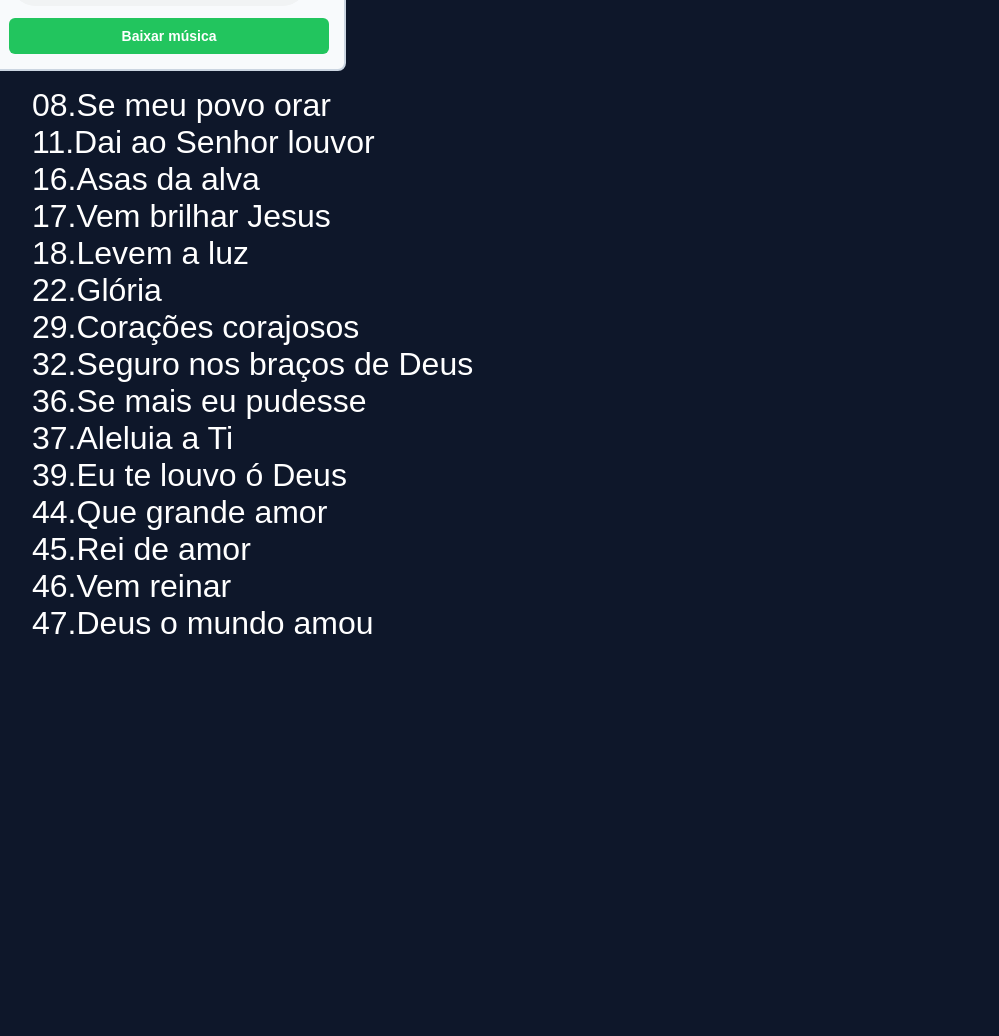
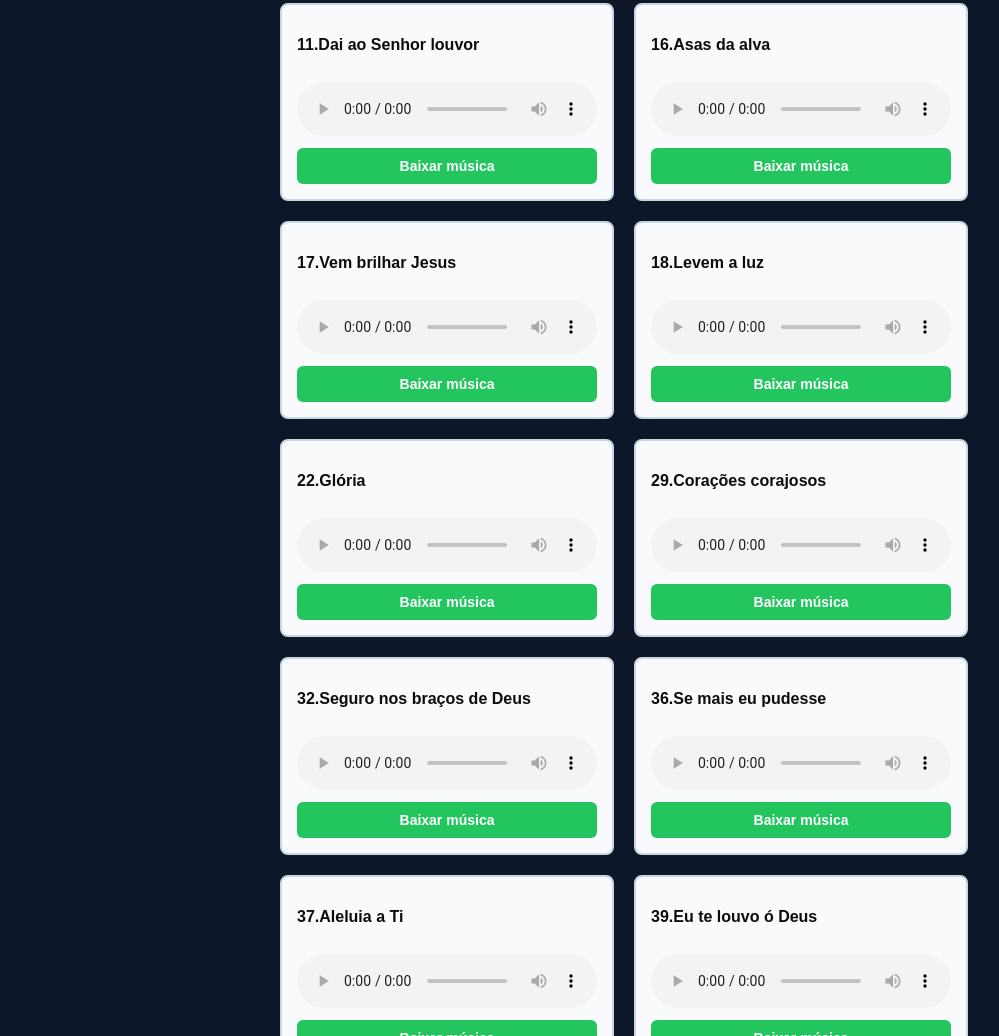
Before and after one commit to Daniel-Prates/coral, a plain HTML site: page playback.html in a window 1280 px wide. Shown: the part 321-1357 px from the top of the page, without its empty margins (16-1015 px from the left). Before the commit the page ends 979 px from the top, so only its background shows below. Drawn offline with Linux system fonts and the light colour scheme.

Commit message:
implementando melhor as caixas de musica

```diff
--- a/playback.html
+++ b/playback.html
@@ -1,61 +1,136 @@
-<!DOCTYPE html>
+<!doctype html>
 <html lang="en">
   <head>
-    <meta charset="UTF-8">
-    <meta name="viewport" content="width=device-width, initial-scale=1.0">
+    <meta charset="UTF-8" />
+    <meta name="viewport" content="width=device-width, initial-scale=1.0" />
     <title>Document</title>
   </head>
   <body>
-    <a href="index.html" class="voltar">VOLTAR</a>
+    <a href="index.html" class="botao-voltar">VOLTAR</a>
     <h1 class="titulo">PLAYBACK</h1>
+
+    <!-- Criação das DIVs com as músicas -->
+    <div class="container-principal">
       <div class="player-container">
         <h3 class="musica">7.Ao contemplar a rude cruz</h3>
         <audio src="#" controls></audio>
         <a href="#" download="#" class="botao-download">Baixar música</a>
       </div>
-<ul>
 
-    <li><a href="#">08.Se meu povo orar</a></li>
-    <li><a href="#">11.Dai ao Senhor louvor</a></li>
-    <li><a href="#">16.Asas da alva</a></li>
-    <li><a href="#">17.Vem brilhar Jesus</a></li>
-    <li><a href="#">18.Levem a luz</a></li>
-    <li><a href="#">22.Glória</a></li>
-    <li><a href="#">29.Corações corajosos</a></li>
-    <li><a href="#">32.Seguro nos braços de Deus</a></li>
-    <li><a href="#">36.Se mais eu pudesse</a></li>
-    <li><a href="#">37.Aleluia a Ti</a></li>
-    <li><a href="#">39.Eu te louvo ó Deus</a></li>
-    <li><a href="#">44.Que grande amor</a></li>
-    <li><a href="#">45.Rei de amor</a></li>
-    <li><a href="#">46.Vem reinar</a></li>
-    <li><a href="#">47.Deus o mundo amou</a></li>
-</ul>
+      <div class="player-container">
+        <h3 class="musica">08.Se meu povo orar</h3>
+        <audio src="#" controls></audio>
+        <a href="#" download="#" class="botao-download">Baixar música</a>
+      </div>
 
+      <div class="player-container">
+        <h3 class="musica">11.Dai ao Senhor louvor</h3>
+        <audio src="#" controls></audio>
+        <a href="#" download="#" class="botao-download">Baixar música</a>
+      </div>
+
+      <div class="player-container">
+        <h3 class="musica">16.Asas da alva</h3>
+        <audio src="#" controls></audio>
+        <a href="#" download="#" class="botao-download">Baixar música</a>
+      </div>
+
+      <div class="player-container">
+        <h3 class="musica">17.Vem brilhar Jesus</h3>
+        <audio src="#" controls></audio>
+        <a href="#" download="#" class="botao-download">Baixar música</a>
+      </div>
+
+      <div class="player-container">
+        <h3 class="musica">18.Levem a luz</h3>
+        <audio src="#" controls></audio>
+        <a href="#" download="#" class="botao-download">Baixar música</a>
+      </div>
+
+      <div class="player-container">
+        <h3 class="musica">22.Glória</h3>
+        <audio src="#" controls></audio>
+        <a href="#" download="#" class="botao-download">Baixar música</a>
+      </div>
+
+      <div class="player-container">
+        <h3 class="musica">29.Corações corajosos</h3>
+        <audio src="#" controls></audio>
+        <a href="#" download="#" class="botao-download">Baixar música</a>
+      </div>
+
+      <div class="player-container">
+        <h3 class="musica">32.Seguro nos braços de Deus</h3>
+        <audio src="#" controls></audio>
+        <a href="#" download="#" class="botao-download">Baixar música</a>
+      </div>
+
+      <div class="player-container">
+        <h3 class="musica">36.Se mais eu pudesse</h3>
+        <audio src="#" controls></audio>
+        <a href="#" download="#" class="botao-download">Baixar música</a>
+      </div>
+
+      <div class="player-container">
+        <h3 class="musica">37.Aleluia a Ti</h3>
+        <audio src="#" controls></audio>
+        <a href="#" download="#" class="botao-download">Baixar música</a>
+      </div>
+
+      <div class="player-container">
+        <h3 class="musica">39.Eu te louvo ó Deus</h3>
+        <audio src="#" controls></audio>
+        <a href="#" download="#" class="botao-download">Baixar música</a>
+      </div>
+
+      <div class="player-container">
+        <h3 class="musica">44.Que grande amor</h3>
+        <audio src="#" controls></audio>
+        <a href="#" download="#" class="botao-download">Baixar música</a>
+      </div>
+
+      <div class="player-container">
+        <h3 class="musica">45.Rei de amor</h3>
+        <audio src="#" controls></audio>
+        <a href="#" download="#" class="botao-download">Baixar música</a>
+      </div>
+
+      <div class="player-container">
+        <h3 class="musica">46.Vem reinar</h3>
+        <audio src="#" controls></audio>
+        <a href="#" download="#" class="botao-download">Baixar música</a>
+      </div>
+
+      <div class="player-container">
+        <h3 class="musica">47.Deus o mundo amou</h3>
+        <audio src="#" controls></audio>
+        <a href="#" download="#" class="botao-download">Baixar música</a>
+      </div>
+    </div>
   </body>
   <style>
-    body{
-        background-color: #0E172A;
+    body {
+      background-color: #0e172a;
     }
-    a{
+    .container-principal {
+      display: grid;
+      grid-template-columns: auto auto;
+      justify-content: center;
+      align-content: center;
+      gap: 20px;
+    }
+    a {
       font-family: Arial, Helvetica, sans-serif;
       color: #fff;
       text-decoration: none;
     }
-    li a{
-        font-size: 2rem;
-    }
-    li{
-        text-decoration: none;
-        list-style-type: none;
-    }
-    .musica{
-        font-size: 2rem;
+    .musica {
+      font-size: 1rem;
       font-family: Arial, Helvetica, sans-serif;
       color: #0c0c0c;
       text-decoration: none;
     }
-    .voltar{
+    .botao-voltar {
       font-family: Arial, Helvetica, sans-serif;
       color: #0c0c0c;
       background-color: #eeeff2;
@@ -65,7 +140,7 @@
       box-shadow: 2px 2px 2px #030b1d;
       margin: 10px;
     }
-    .titulo{
+    .titulo {
       font-family: Arial, Helvetica, sans-serif;
       color: #fff;
       text-align: center;
@@ -73,13 +148,12 @@
     }
     /* Container que junta o player e o botão */
     .player-container {
-  display: flex;
-  flex-direction: column;
+      display: grid;
       gap: 12px;
       max-width: 320px;
       padding: 15px;
       border: 2px solid #cbd5e1; /* Linha sutil em volta */
-  border-radius: 8px;        /* Cantos arredondados */
+      border-radius: 8px; /* Cantos arredondados */
       background-color: #f8fafc;
     }
 
@@ -87,11 +161,11 @@
     .botao-download {
       display: inline-block;
       text-align: center;
-  text-decoration: none;      /* Remove o sublinhado padrão de links */
-  background-color: #22c55e;  /* Cor verde para download */
-  color: white;               /* Cor do texto */
+      text-decoration: none; /* Remove o sublinhado padrão de links */
+      background-color: #22c55e; /* Cor verde para download */
+      color: white; /* Cor do texto */
       padding: 10px 16px;
-  border-radius: 6px;         /* Cantos arredondados do botão */
+      border-radius: 6px; /* Cantos arredondados do botão */
       font-weight: bold;
       font-size: 14px;
       transition: background-color 0.2s;
@@ -99,8 +173,7 @@
 
     /* Efeito visual ao passar o mouse */
     .botao-download:hover {
-  background-color: #16a34a;  /* Verde mais escuro */
-}
+      background-color: #16a34a; /* Verde mais escuro */
     }
   </style>
 </html>
```
Lines whose indentation alone changed are shown as unchanged.
